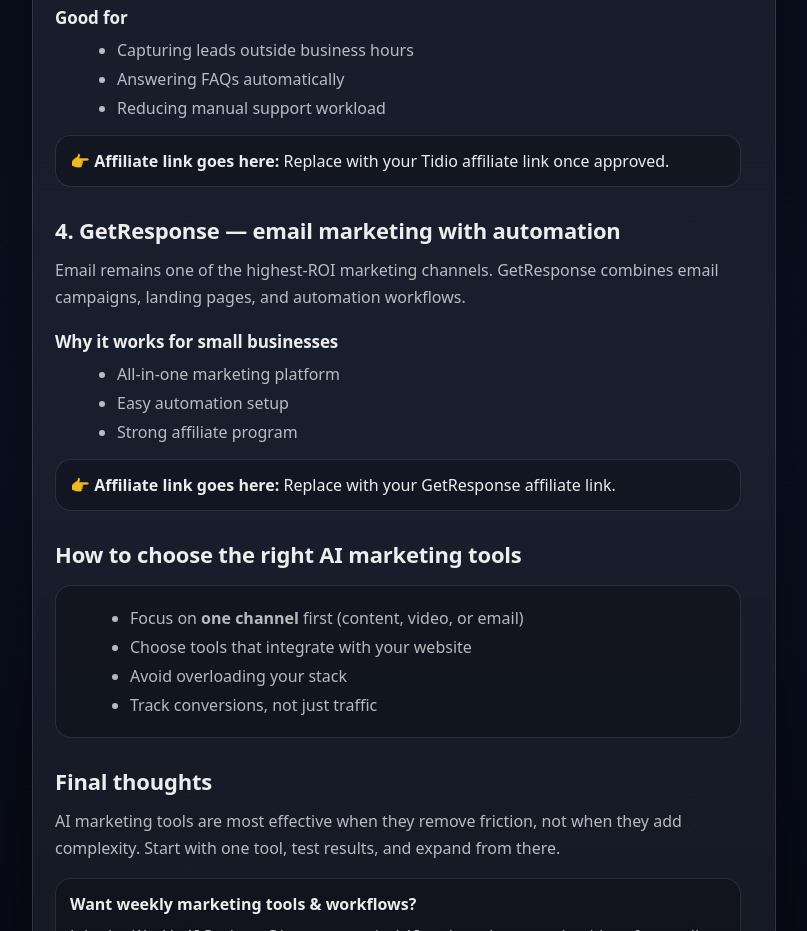
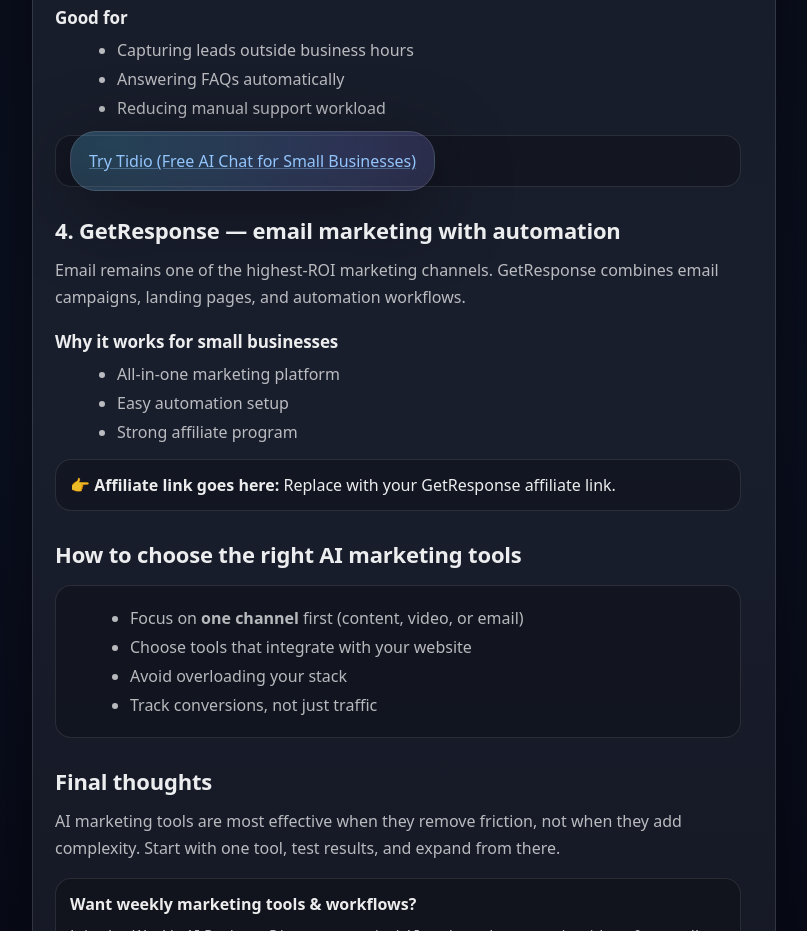
Before and after one commit to 79f69pkqmy-tech/automatelaboratory-site, a plain HTML site: page blog/best-ai-tools-marketing-small-business.html in a window 1280 px wide. Shown: the part 1820-2751 px from the top of the page, without its empty margins (68-875 px from the left). Drawn offline with Linux system fonts and the light colour scheme.

Commit message:
Update best-ai-tools-marketing-small-business.html

```diff
--- a/blog/best-ai-tools-marketing-small-business.html
+++ b/blog/best-ai-tools-marketing-small-business.html
@@ -181,7 +181,10 @@
             </ul>
 
             <div class="callout">
-              👉 <strong>Affiliate link goes here:</strong> Replace with your Tidio affiliate link once approved.
+              <a class="cta" href="https://affiliate.tidio.com/n09ark4is8bm" target="_blank" rel="noopener">
+Try Tidio (Free AI Chat for Small Businesses)
+</a>
+
             </div>
 
             <h2>4. GetResponse — email marketing with automation</h2>
```
